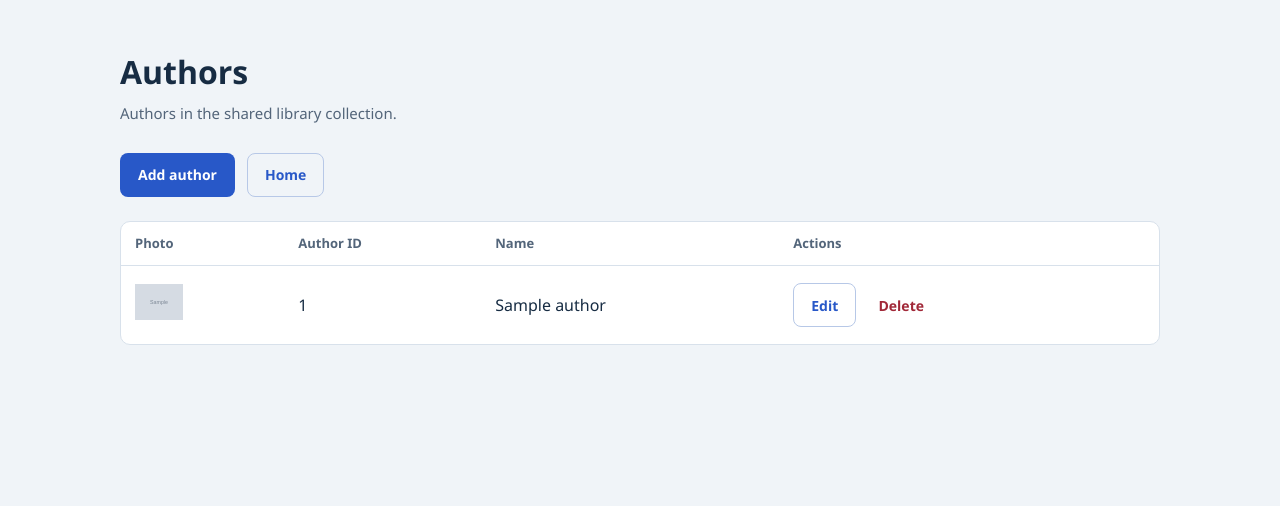
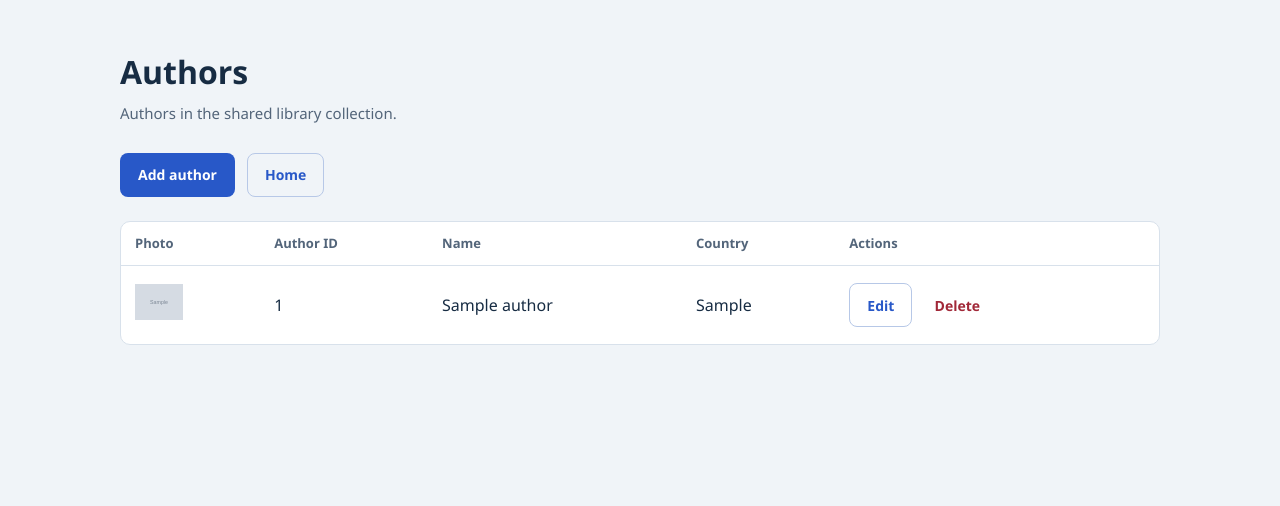
Before and after one commit to moustafa-ash/Library-Application, a Flask app: page /authors/ in a window 1280 px wide. Shown: the part 81-587 px from the top of the page. Run offline with Flask 3, Linux system fonts and the light colour scheme; the visitor is signed in with stand-in values (Sample User, id 1); tables that the repository leaves empty hold one stand-in row (values such as "Sample post"); grey boxes marked "Sample" are stand-in pictures; parts of the project's set-up code (start-up, migrations or seed data) failed here and were passed over.

Commit message:
Address PR review: add author country and cascade integration coverage

```diff
--- a/website/app/templates/authors/index.html
+++ b/website/app/templates/authors/index.html
@@ -6,7 +6,7 @@
 <div class="recovery-actions"><a class="button button-primary" href="{{ url_for('authors.form') }}">Add author</a><a class="button button-outline" href="{{ url_for('home') }}">Home</a></div>
 {% if authors %}
 <div class="table-scroll" tabindex="0" role="region" aria-label="Authors table; scroll horizontally on small screens">
-<table class="data-table"><caption class="visually-hidden">Library authors</caption><thead><tr><th scope="col">Photo</th><th scope="col">Author ID</th><th scope="col">Name</th><th scope="col">Actions</th></tr></thead>
-<tbody>{% for author in authors %}<tr><td>{% if author.photo_filename and media_available %}<img class="author-thumb" src="{{ url_for('media.image', kind='authors', filename=author.photo_filename) }}" alt="Photo of {{ author.name }}" width="48" height="48">{% elif author.photo_filename %}<span>Photo preview awaiting media integration</span>{% else %}<span>No photo</span>{% endif %}</td><td>{{ author.author_id }}</td><td>{{ author.name }}</td><td class="table-actions"><a class="button button-outline" href="{{ url_for('authors.form', author_id=author.author_id) }}">Edit</a> <a class="button button-delete" href="{{ url_for('authors.delete', author_id=author.author_id) }}">Delete</a></td></tr>{% endfor %}</tbody></table></div>
+<table class="data-table"><caption class="visually-hidden">Library authors</caption><thead><tr><th scope="col">Photo</th><th scope="col">Author ID</th><th scope="col">Name</th><th scope="col">Country</th><th scope="col">Actions</th></tr></thead>
+<tbody>{% for author in authors %}<tr><td>{% if author.photo_filename and media_available %}<img class="author-thumb" src="{{ url_for('media.image', kind='authors', filename=author.photo_filename) }}" alt="Photo of {{ author.name }}" width="48" height="48">{% elif author.photo_filename %}<span>Photo preview awaiting media integration</span>{% else %}<span>No photo</span>{% endif %}</td><td>{{ author.author_id }}</td><td>{{ author.name }}</td><td>{{ author.country }}</td><td class="table-actions"><a class="button button-outline" href="{{ url_for('authors.form', author_id=author.author_id) }}">Edit</a> <a class="button button-delete" href="{{ url_for('authors.delete', author_id=author.author_id) }}">Delete</a></td></tr>{% endfor %}</tbody></table></div>
 {% else %}<p class="field-help">No authors yet.</p>{% endif %}
 {% endblock %}
```
